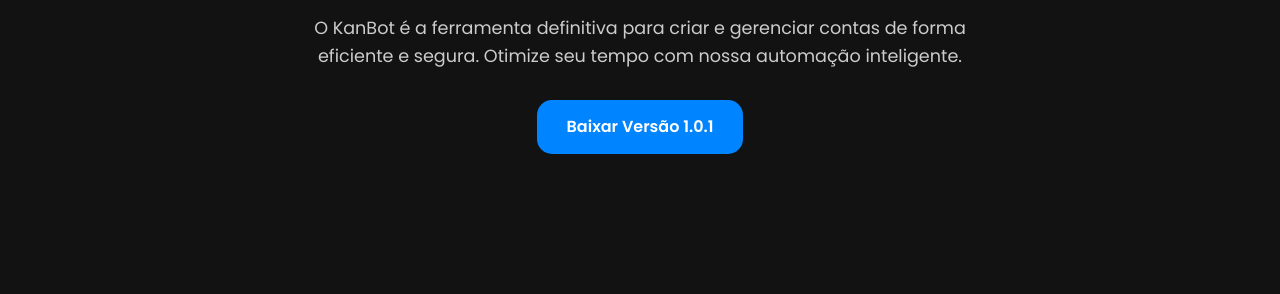
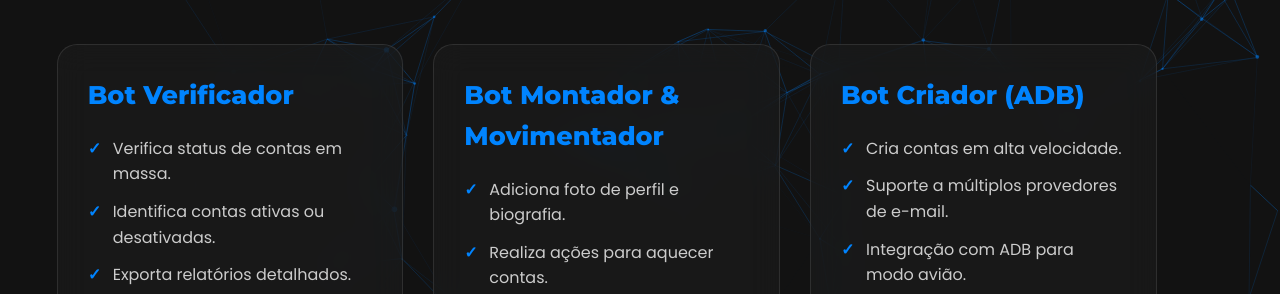
Before and after one commit to Kevin6666jk/site_kanbot, a plain HTML site: page index.html in a window 1280 px wide. Shown: the part 332-626 px from the top of the page. Drawn offline with nearby package versions, Linux system fonts and the light colour scheme.

Commit message:
Implementado novo design com glassmorphism e partículas

```diff
--- a/index.html
+++ b/index.html
@@ -3,67 +3,68 @@
 <head>
     <meta charset="UTF-8">
     <meta name="viewport" content="width=device-width, initial-scale=1.0">
-    <title>KanBot - Download</title>
+    <title>KanBot - Ferramentas de Automação</title>
 
     <link rel="preconnect" href="https://fonts.googleapis.com">
     <link rel="preconnect" href="https://fonts.gstatic.com" crossorigin>
     <link href="https://fonts.googleapis.com/css2?family=Montserrat:wght@800&family=Poppins:wght@400;600&display=swap" rel="stylesheet">
 
     <link rel="stylesheet" href="style.css">
-
     <link rel="shortcut icon" href="photos/logo.ico" type="image/x-icon">
 </head>
 <body>
+    <div id="particles-js"></div>
 
+    <div class="content-wrapper">
         <header>
-        <div class="container">
             <img src="photos/logo.png" alt="Logo do KanBot" class="logo">
-        </div>
         </header>
 
         <main>
             <section class="hero">
-            <div class="container">
-                <h1>Automatize a Criação de Contas com Precisão</h1>
-                <p>O KanBot é a ferramenta definitiva para criar e gerenciar contas de forma eficiente e segura. Otimize seu tempo com nossa automação inteligente.</p>
-                <a href="CAMINHO/PARA/SEU/BOT.zip" class="btn-principal">Baixar Versão 1.0.1</a>
-            </div>
+                <h1>Ferramentas de Automação Precisas e Eficientes</h1>
+                <p>Escolha a ferramenta ideal para sua necessidade e otimize seu tempo.</p>
             </section>
 
-        <section class="features">
-            <div class="container">
-                <h2>Recursos Poderosos</h2>
-                <div class="cards-container">
+            <section class="bots-grid">
                 <div class="card">
-                        <h3>Criação em Threads</h3>
-                        <p>Crie múltiplas contas simultaneamente, acelerando drasticamente seu trabalho sem sobrecarregar o sistema.</p>
+                    <h3>Bot Verificador</h3>
+                    <ul>
+                        <li>Verifica status de contas em massa.</li>
+                        <li>Identifica contas ativas ou desativadas.</li>
+                        <li>Exporta relatórios detalhados.</li>
+                    </ul>
+                    <a href="LINK_DO_BOT_VERIFICADOR.zip" class="btn-principal">Baixar Verificador</a>
                 </div>
+
                 <div class="card">
-                        <h3>Suporte a Proxy</h3>
-                        <p>Garanta segurança e evite bloqueios utilizando sua própria lista de proxies para cada criação de conta.</p>
+                    <h3>Bot Montador & Movimentador</h3>
+                    <ul>
+                        <li>Adiciona foto de perfil e biografia.</li>
+                        <li>Realiza ações para aquecer contas.</li>
+                        <li>Segue usuários e interage com conteúdo.</li>
+                    </ul>
+                    <a href="LINK_DO_BOT_MONTADOR.zip" class="btn-principal">Baixar Montador</a>
                 </div>
+
                 <div class="card">
-                        <h3>Gerenciamento Completo</h3>
-                        <p>Acesse um histórico detalhado de todas as contas criadas, filtre por data e exporte os dados facilmente.</p>
-                    </div>
-                </div>
-            </div>
-        </section>
-
-        <section class="download-final">
-            <div class="container">
-                <h2>Pronto para Começar?</h2>
-                <p>Faça o download agora e eleve sua produtividade a um novo patamar.</p>
-                <a href="CAMINHO/PARA/SEU/BOT.zip" class="btn-principal">Baixar KanBot Agora</a>
+                    <h3>Bot Criador (ADB)</h3>
+                    <ul>
+                        <li>Cria contas em alta velocidade.</li>
+                        <li>Suporte a múltiplos provedores de e-mail.</li>
+                        <li>Integração com ADB para modo avião.</li>
+                    </ul>
+                    <a href="LINK_DO_BOT_CRIADOR.zip" class="btn-principal">Baixar Criador</a>
                 </div>
             </section>
         </main>
 
         <footer>
-        <div class="container">
             <p>&copy; 2025 KanBot. Todos os direitos reservados.</p>
+        </footer>
     </div>
-    </footer>
 
+    <script src="https://cdn.jsdelivr.net/npm/particles.js@2.0.0/particles.min.js"></script>
+    <script src="script.js"></script>
 </body>
 </html>
--- a/script.js
+++ b/script.js
@@ -1,161 +1,86 @@
-document.addEventListener('DOMContentLoaded', () => {
-    // =======================================================
-    // 1. CONFIGURAÇÃO DO FIREBASE (COM A SUA CHAVE)
-    // =======================================================
-    const firebaseConfig = {
-      apiKey: "AIzaSyADkjUglYQfFDoHZTBSPEajGabS0W5fFKQ",
-      authDomain: "sistema-login-python.firebaseapp.com",
-      projectId: "sistema-login-python",
-      storageBucket: "sistema-login-python.appspot.com",
-      messagingSenderId: "1043455950430",
-      appId: "1:1043455950430:web:9863511feb299fc9c73ecf"
-    };
-
-    // Inicializa o Firebase
-    firebase.initializeApp(firebaseConfig);
-    const auth = firebase.auth();
-    const db = firebase.firestore();
-
-    // =======================================================
-    // 2. ELEMENTOS DO DOM
-    // =======================================================
-    const landingPage = document.getElementById('landing-page');
-    const loginPage = document.getElementById('login-page');
-    const registerPage = document.getElementById('register-page');
-    const dashboardPage = document.getElementById('dashboard-page');
-
-    const gotoLoginBtn = document.getElementById('goto-login');
-    const gotoRegisterBtn = document.getElementById('goto-register');
-
-    const loginForm = document.getElementById('login-form');
-    const registerForm = document.getElementById('register-form');
-
-    const logoutButton = document.getElementById('logout-button');
-
-    const loginError = document.getElementById('login-error');
-    const registerError = document.getElementById('register-error');
-    const userEmailDisplay = document.getElementById('user-email-display');
-
-    // =======================================================
-    // 3. LÓGICA DE NAVEGAÇÃO E AUTENTICAÇÃO
-    // =======================================================
-    const showPage = (pageToShow) => {
-        [landingPage, loginPage, registerPage, dashboardPage].forEach(page => page.classList.add('hidden'));
-        pageToShow.classList.remove('hidden');
-    };
-
-    auth.onAuthStateChanged(user => {
-        if (user) {
-            userEmailDisplay.textContent = user.email;
-            showPage(dashboardPage);
-        } else {
-            showPage(landingPage);
+/* Configuração do Particles.js */
+particlesJS("particles-js", {
+  "particles": {
+    "number": {
+      "value": 80, // Quantidade de bolinhas
+      "density": {
+        "enable": true,
+        "value_area": 800
+      }
+    },
+    "color": {
+      "value": "#0084ff" // Cor das bolinhas
+    },
+    "shape": {
+      "type": "circle",
+      "stroke": {
+        "width": 0,
+        "color": "#000000"
+      }
+    },
+    "opacity": {
+      "value": 0.5,
+      "random": false
+    },
+    "size": {
+      "value": 3,
+      "random": true
+    },
+    "line_linked": {
+      "enable": true,
+      "distance": 150, // Distância para as linhas se conectarem
+      "color": "#0084ff", // Cor das linhas
+      "opacity": 0.4,
+      "width": 1
+    },
+    "move": {
+      "enable": true,
+      "speed": 4, // Velocidade das bolinhas
+      "direction": "none",
+      "random": false,
+      "straight": false,
+      "out_mode": "out",
+      "bounce": false
+    }
+  },
+  "interactivity": {
+    "detect_on": "canvas",
+    "events": {
+      "onhover": {
+        "enable": true,
+        "mode": "grab" // Modo de interação: "grab" cria uma linha até o mouse
+      },
+      "onclick": {
+        "enable": true,
+        "mode": "push" // Modo de interação: "push" empurra as bolinhas
+      },
+      "resize": true
+    },
+    "modes": {
+      "grab": {
+        "distance": 140,
+        "line_linked": {
+          "opacity": 1
         }
-    });
-
-    gotoLoginBtn.addEventListener('click', () => showPage(loginPage));
-    gotoRegisterBtn.addEventListener('click', () => showPage(registerPage));
-
-    logoutButton.addEventListener('click', () => auth.signOut());
-
-    // =======================================================
-    // 4. NOVA LÓGICA DE CADASTRO (COM NOME DE USUÁRIO)
-    // =======================================================
-    registerForm.addEventListener('submit', async (e) => {
-        e.preventDefault();
-        registerError.textContent = '';
-        const username = registerForm['reg-username'].value.trim();
-        const email = registerForm['reg-email'].value.trim();
-        const password = registerForm['reg-password'].value;
-
-        if (username.includes('/') || username.includes(' ')) {
-            registerError.textContent = "Nome de usuário não pode conter espaços ou '/'.";
-            return;
-        }
-
-        try {
-            // Passo 1: Verificar se o nome de usuário já existe no Firestore
-            const userDocRef = db.collection('usuarios').doc(username);
-            const userDoc = await userDocRef.get();
-
-            if (userDoc.exists) {
-                registerError.textContent = "Este nome de usuário já está em uso.";
-                return;
-            }
-
-            // Passo 2: Criar o usuário no Firebase Auth (com e-mail e senha)
-            const userCredential = await auth.createUserWithEmailAndPassword(email, password);
-            const user = userCredential.user;
-
-            // Passo 3: Criar o documento do usuário no Firestore com a estrutura desejada
-            await userDocRef.set({
-                email: email, // Armazenamos o email para a lógica de login
-                hwid: "Ainda não definido",
-                licenca_validade: "Ainda não definida",
-                licenca_validade_MONTADOR: "21 de setembro de 2025 às 00:00:00 UTC-3", // Exemplo
-                privacy_hide_ranking: false,
-                privacy_hide_stats: false,
-                privacy_ranking_last_changed: null,
-                privacy_stats_last_changed: null,
-                trial_used: false,
-                ultimo_login: firebase.firestore.FieldValue.serverTimestamp()
-                // NUNCA ARMAZENAR A SENHA AQUI!
-            });
-
-            registerForm.reset();
-            // O onAuthStateChanged cuidará do redirecionamento
-
-        } catch (error) {
-            // Trata erros comuns, como e-mail já em uso pelo Auth
-            if (error.code === 'auth/email-already-in-use') {
-                registerError.textContent = 'Este e-mail já está em uso.';
-            } else {
-                registerError.textContent = 'Falha no cadastro: ' + error.message;
-            }
-        }
-    });
-
-    // =======================================================
-    // 5. NOVA LÓGICA DE LOGIN (COM NOME DE USUÁRIO)
-    // =======================================================
-    loginForm.addEventListener('submit', async (e) => {
-        e.preventDefault();
-        loginError.textContent = '';
-        const username = loginForm['login-username'].value.trim();
-        const password = loginForm['login-password'].value;
-
-        try {
-            // Passo 1: Buscar o documento do usuário no Firestore pelo nome de usuário
-            const userDocRef = db.collection('usuarios').doc(username);
-            const userDoc = await userDocRef.get();
-
-            if (!userDoc.exists) {
-                loginError.textContent = "Usuário ou senha inválidos.";
-                return;
-            }
-
-            // Passo 2: Obter o e-mail associado a esse nome de usuário
-            const userData = userDoc.data();
-            const email = userData.email;
-
-            if (!email) {
-                loginError.textContent = "Erro de configuração da conta. Contate o suporte.";
-                return;
-            }
-
-            // Passo 3: Usar o e-mail e a senha para fazer login de forma segura com o Firebase Auth
-            await auth.signInWithEmailAndPassword(email, password);
-
-            // Passo 4 (Opcional): Atualizar o campo 'ultimo_login'
-            await userDocRef.update({
-                ultimo_login: firebase.firestore.FieldValue.serverTimestamp()
-            });
-
-            loginForm.reset();
-            // O onAuthStateChanged cuidará do redirecionamento
-
-        } catch (error) {
-            loginError.textContent = "Usuário ou senha inválidos.";
-        }
-    });
+      },
+      "bubble": {
+        "distance": 400,
+        "size": 40,
+        "duration": 2,
+        "opacity": 8,
+        "speed": 3
+      },
+      "repulse": {
+        "distance": 200,
+        "duration": 0.4
+      },
+      "push": {
+        "particles_nb": 4
+      },
+      "remove": {
+        "particles_nb": 2
+      }
+    }
+  },
+  "retina_detect": true
 });
--- a/style.css
+++ b/style.css
@@ -1,7 +1,5 @@
-/* Definindo as variáveis de cor baseadas no seu app */
 :root {
     --fundo-principal: #121212;
-    --fundo-card: #1e1e1e;
     --cor-destaque: #0084ff;
     --cor-destaque-hover: #0066cc;
     --texto-branco: #ffffff;
@@ -10,7 +8,6 @@
     --fonte-corpo: 'Poppins', sans-serif;
 }
 
-/* Reset Básico */
 * {
     margin: 0;
     padding: 0;
@@ -22,120 +19,140 @@ body {
     color: var(--texto-branco);
     font-family: var(--fonte-corpo);
     line-height: 1.6;
+    overflow-x: hidden;
 }
 
-.container {
-    max-width: 1100px;
-    margin: 0 auto;
-    padding: 0 20px;
+/* --- ANIMAÇÃO DE FUNDO --- */
+#particles-js {
+    position: fixed;
+    width: 100%;
+    height: 100%;
+    top: 0;
+    left: 0;
+    z-index: -1; /* Fica atrás de todo o conteúdo */
 }
 
-/* Cabeçalho */
+/* Wrapper para o conteúdo ficar na frente da animação */
+.content-wrapper {
+    position: relative;
+    z-index: 1;
+    min-height: 100vh;
+    display: flex;
+    flex-direction: column;
+    align-items: center;
+    padding: 20px;
+}
+
+/* --- CABEÇALHO E HERO --- */
 header {
     padding: 20px 0;
     text-align: center;
 }
 
 .logo {
-    max-width: 200px; /* Ajuste o tamanho do seu logo */
+    max-width: 250px;
 }
 
-/* Seção Principal (Hero) */
 .hero {
     text-align: center;
-    padding: 80px 0;
+    padding: 40px 0;
 }
 
 .hero h1 {
     font-family: var(--fonte-titulo);
-    font-size: 2.8rem;
+    font-size: clamp(2rem, 5vw, 2.8rem); /* Tamanho de fonte responsivo */
     color: var(--cor-destaque);
     margin-bottom: 20px;
+    text-shadow: 0 0 15px rgba(0, 132, 255, 0.5);
 }
 
 .hero p {
     font-size: 1.1rem;
     color: var(--texto-cinza);
     max-width: 700px;
-    margin: 0 auto 30px auto;
+    margin: 0 auto;
 }
 
-/* Botão Principal */
+/* --- GRADE DE CARDS (NOVO) --- */
+.bots-grid {
+    display: grid;
+    grid-template-columns: repeat(auto-fit, minmax(300px, 1fr));
+    gap: 30px;
+    width: 100%;
+    max-width: 1100px;
+    margin-top: 40px;
+}
+
+/* --- O EFEITO "VIDRO" (GLASSMORPHISM) --- */
+.card {
+    background: rgba(30, 30, 30, 0.55); /* Fundo semi-transparente */
+    backdrop-filter: blur(15px); /* O desfoque mágico */
+    -webkit-backdrop-filter: blur(15px);
+    border: 1px solid rgba(255, 255, 255, 0.1);
+    border-radius: 20px;
+    padding: 30px;
+    display: flex;
+    flex-direction: column;
+    transition: transform 0.3s ease, box-shadow 0.3s ease;
+}
+
+.card:hover {
+    transform: translateY(-10px);
+    box-shadow: 0 0 25px rgba(0, 132, 255, 0.4);
+    border-color: rgba(0, 132, 255, 0.5);
+}
+
+.card h3 {
+    font-family: var(--fonte-titulo);
+    font-size: 1.6rem;
+    color: var(--cor-destaque);
+    margin-bottom: 20px;
+}
+
+.card ul {
+    list-style: none;
+    flex-grow: 1;
+}
+
+.card li {
+    margin-bottom: 12px;
+    padding-left: 25px;
+    position: relative;
+    color: var(--texto-cinza);
+}
+
+.card li::before {
+    content: '✓';
+    color: var(--cor-destaque);
+    font-weight: bold;
+    position: absolute;
+    left: 0;
+}
+
+/* --- BOTÃO PRINCIPAL --- */
 .btn-principal {
-    display: inline-block;
+    display: block;
     background-color: var(--cor-destaque);
     color: var(--texto-branco);
     font-size: 1rem;
     font-weight: 600;
     text-decoration: none;
     padding: 14px 30px;
-    border-radius: 15px; /* Mesmo border-radius do app */
+    border-radius: 15px;
     transition: background-color 0.3s ease;
+    text-align: center;
+    margin-top: auto; /* Empurra o botão para o final do card */
 }
 
 .btn-principal:hover {
     background-color: var(--cor-destaque-hover);
 }
 
-/* Seção de Recursos */
-.features {
-    padding: 60px 0;
-    text-align: center;
-}
-
-.features h2 {
-    font-family: var(--fonte-titulo);
-    font-size: 2.2rem;
-    margin-bottom: 40px;
-    color: var(--texto-branco);
-}
-
-.cards-container {
-    display: grid;
-    grid-template-columns: repeat(auto-fit, minmax(300px, 1fr));
-    gap: 30px;
-}
-
-.card {
-    background-color: var(--fundo-card);
-    padding: 30px;
-    border: 2px solid var(--cor-destaque);
-    border-radius: 15px; /* Cantos arredondados como no app */
-    text-align: left;
-}
-
-.card h3 {
-    font-family: var(--fonte-titulo);
-    font-size: 1.5rem;
-    color: var(--cor-destaque);
-    margin-bottom: 15px;
-}
-
-.card p {
-    color: var(--texto-cinza);
-}
-
-/* Seção de Download Final */
-.download-final {
-    text-align: center;
-    padding: 80px 0;
-}
-
-.download-final h2 {
-    font-family: var(--fonte-titulo);
-    font-size: 2.2rem;
-    margin-bottom: 15px;
-}
-
-.download-final p {
-    color: var(--texto-cinza);
-    margin-bottom: 30px;
-}
-
-/* Rodapé */
+/* --- RODAPÉ --- */
 footer {
     text-align: center;
-    padding: 20px 0;
+    padding: 40px 0 20px 0;
     color: var(--texto-cinza);
-    border-top: 1px solid var(--fundo-card);
+    width: 100%;
+    margin-top: auto; /* Empurra o rodapé para o final */
 }
```
Lines whose indentation alone changed are shown as unchanged.
